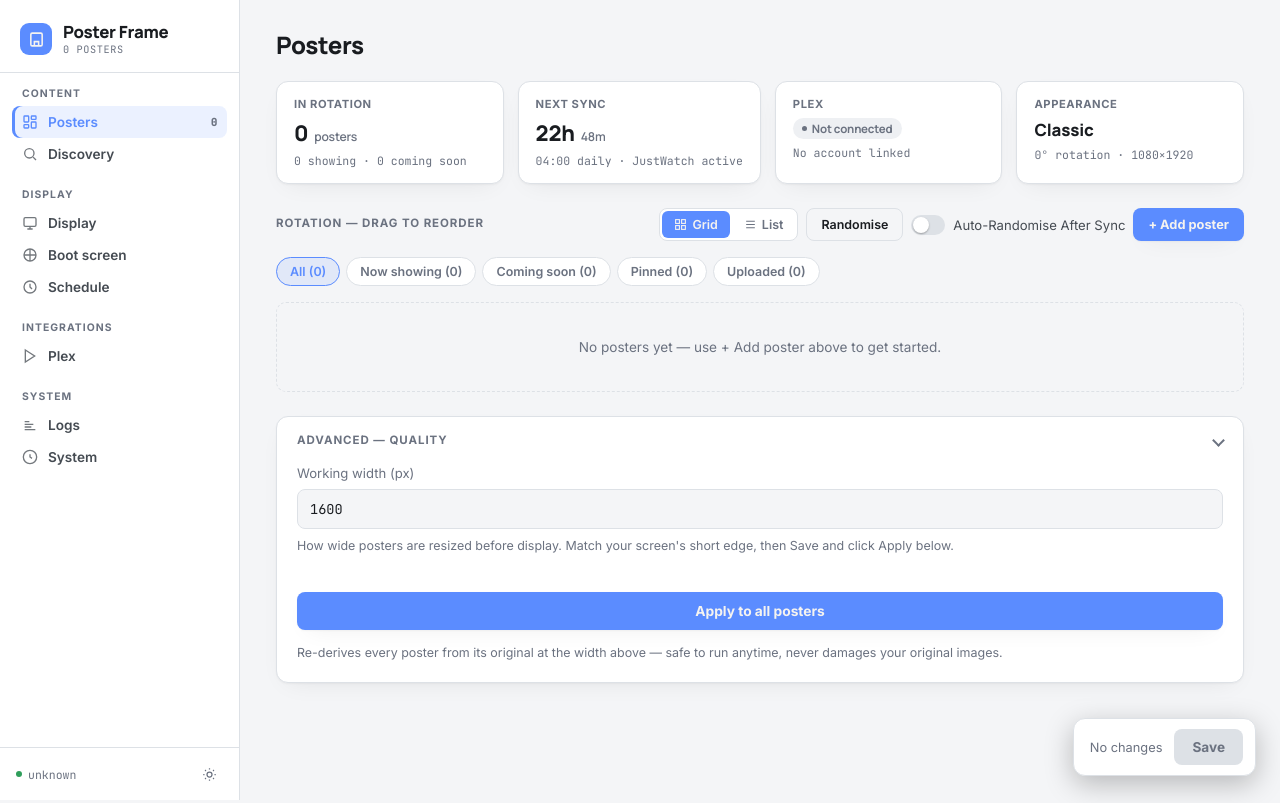
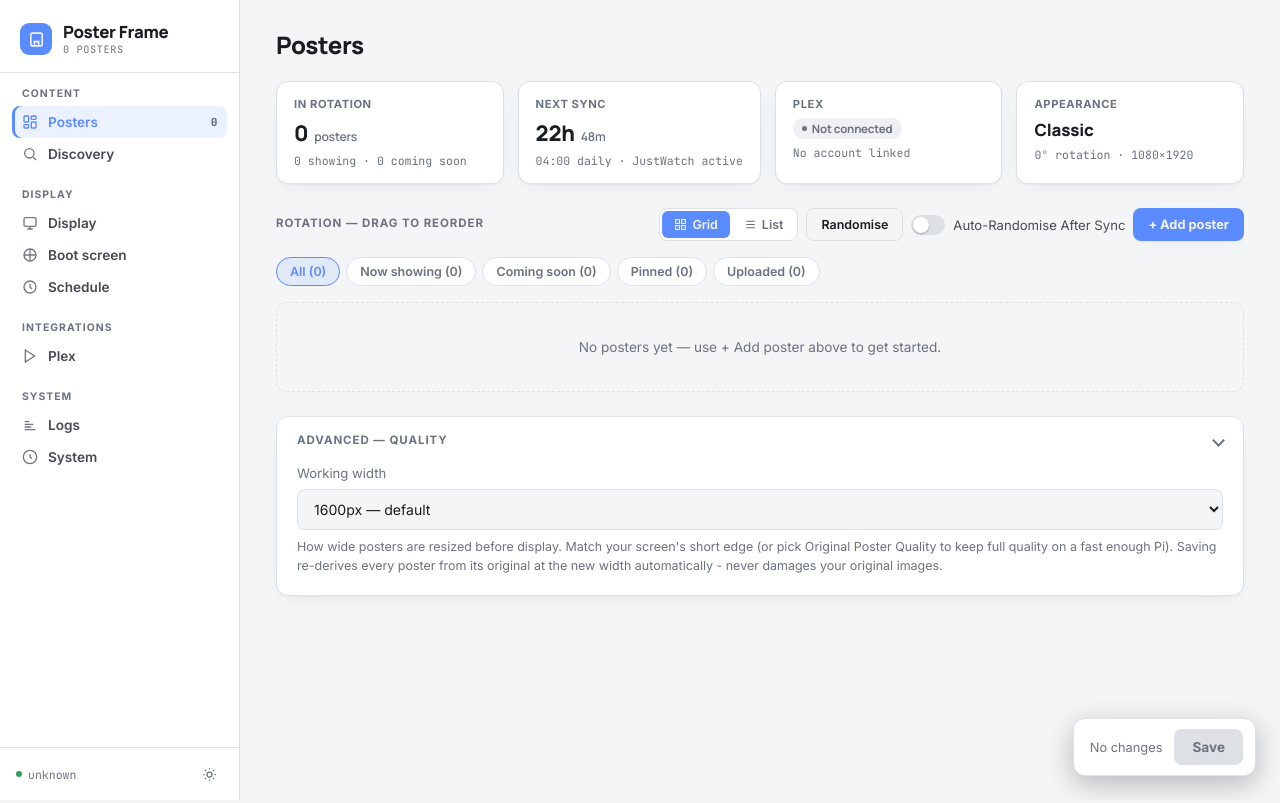
Before and after one commit to ThyGlizzyGlobber/Digital-Movie-Poster, a Flask app: page / in a window 1280 px wide, after a click that opens the changed part. Run offline with Flask 3, Linux system fonts and the light colour scheme.

Commit message:
[v1.1.2] Turn Working width into a quality dropdown, fold reprocessing into Save.
Working width was a free-number input capped at 3000px with no way to
ask for full source quality - now a dropdown (720/1080/1600/2160/
Original Poster Quality) with 0 meaning "don't resize, keep the full
TMDb-downloaded original" (prepare_poster already treated a falsy
max_width as a no-op, so this needed no resize-logic changes, just
exposing it). A stored value outside the preset list (e.g. from the
old free-number input) still shows and keeps working via a dynamic
fallback option, instead of silently snapping to whichever preset
happens to sort first.

"Apply to all posters" is gone as a separate action. Saving now
compares the submitted Working width against what was there before
and reprocesses every poster from its original only when it actually
changed - everything else the reprocess loop did (re-derive from
originals/, report failures via the reprocess_failed banner) is
unchanged, just triggered automatically instead of needing a second
click. Verified: an unrelated settings save (e.g. accent color) leaves
poster files untouched (same mtime), while an actual width change
correctly reprocesses them to the new size.

```diff
--- a/app.py
+++ b/app.py
@@ -892,15 +892,12 @@ def upload():
     return redirect(url_for("index"))
 
 
-@app.route("/reprocess-posters", methods=["POST"])
-def reprocess_posters():
+def reprocess_all_posters(max_width):
     """Re-derives every poster in static/posters/ from its untouched
-    original at the current poster_max_width - what "Apply to all posters"
-    on the Display tab runs, so a Working width change actually takes
-    effect on posters that were already processed at the old width."""
-    config = load_config()
-    max_width = config.get("poster_max_width", DEFAULT_POSTER_MAX_WIDTH)
-
+    original at max_width - run from save_settings() whenever Working width
+    actually changes, so existing posters (already processed at the old
+    width) actually pick up the new one instead of only affecting future
+    uploads. Returns the list of filenames that failed to reprocess."""
     reprocessed = 0
     failed = []
     for filename in os.listdir(ORIGINAL_DIR):
@@ -917,13 +914,7 @@ def reprocess_posters():
             failed.append(filename)
 
     print(f"Reprocessed {reprocessed} poster(s) at width {max_width}")
-
-    # A poster that fails here keeps its old width, silently out of sync
-    # with the setting just saved - print() alone only reaches journald,
-    # nothing in the UI would ever show this happened otherwise.
-    if failed:
-        return redirect(url_for("index", reprocess_failed=len(failed)))
-    return redirect(url_for("index"))
+    return failed
 
 
 @app.route("/upload-boot-image", methods=["POST"])
@@ -2150,9 +2141,13 @@ def settings():
     if HEX_RE.match(accent):
         config["accent_color"] = accent
 
+    old_max_width = config.get("poster_max_width", DEFAULT_POSTER_MAX_WIDTH)
     max_w = request.form.get("poster_max_width", type=int)
     if max_w is not None:
-        config["poster_max_width"] = max(400, min(3000, max_w))
+        # 0 means "don't resize - keep the full original as downloaded"
+        # (prepare_poster treats a falsy max_width as a no-op); any other
+        # value is still clamped to the dropdown's own range as a backstop.
+        config["poster_max_width"] = 0 if max_w == 0 else max(400, min(3000, max_w))
 
     config["randomize_after_sync"] = "randomize_after_sync" in request.form
 
@@ -2384,6 +2379,19 @@ def settings():
 
     save_config(config)
 
+    # Only when Working width actually changed - every other settings save
+    # (accent color, schedule, anything) would otherwise pay for a full
+    # decode+resize pass over every poster for no reason. A poster that
+    # fails here keeps its old width, silently out of sync with the setting
+    # just saved - print() alone (inside reprocess_all_posters) only
+    # reaches journald, nothing in the UI would ever show this happened
+    # otherwise.
+    new_max_width = config.get("poster_max_width", DEFAULT_POSTER_MAX_WIDTH)
+    if new_max_width != old_max_width:
+        failed = reprocess_all_posters(new_max_width)
+        if failed:
+            return redirect(url_for("index", reprocess_failed=len(failed)))
+
     return redirect(url_for("index"))
 
 
--- a/templates/index.html
+++ b/templates/index.html
@@ -496,21 +496,25 @@
           <summary>Advanced &mdash; quality</summary>
           <div class="advanced-body">
             <div class="field-group">
-              <label for="poster_max_width" class="field-label">Working width (px)</label>
-              <input type="number" id="poster_max_width" name="poster_max_width" min="400" max="3000" step="100" value="{{ poster_max_width|numfmt }}" form="settingsForm">
+              <label for="poster_max_width" class="field-label">Working width</label>
+              <select id="poster_max_width" name="poster_max_width" form="settingsForm">
+                <option value="720" {{ 'selected' if poster_max_width == 720 else '' }}>720px &mdash; small/weak hardware</option>
+                <option value="1080" {{ 'selected' if poster_max_width == 1080 else '' }}>1080px &mdash; Full HD portrait</option>
+                <option value="1600" {{ 'selected' if poster_max_width == 1600 else '' }}>1600px &mdash; default</option>
+                <option value="2160" {{ 'selected' if poster_max_width == 2160 else '' }}>2160px &mdash; 4K portrait</option>
+                <option value="0" {{ 'selected' if not poster_max_width else '' }}>Original Poster Quality</option>
+                {% if poster_max_width and poster_max_width not in (720, 1080, 1600, 2160) %}
+                <option value="{{ poster_max_width }}" selected>{{ poster_max_width }}px &mdash; current value</option>
+                {% endif %}
+              </select>
               <p class="note" style="margin:8px 0 0;">
                 How wide posters are resized before display. Match your
-                screen's short edge, then Save and click Apply below.
+                screen's short edge (or pick Original Poster Quality to keep
+                full quality on a fast enough Pi). Saving re-derives every
+                poster from its original at the new width automatically -
+                never damages your original images.
               </p>
             </div>
-
-            <form action="/reprocess-posters" method="post">
-              <button type="submit" class="primary">Apply to all posters</button>
-            </form>
-            <p class="note" style="margin:14px 0 0;">
-              Re-derives every poster from its original at the width above &mdash;
-              safe to run anytime, never damages your original images.
-            </p>
           </div>
         </details>
       </div>
```
